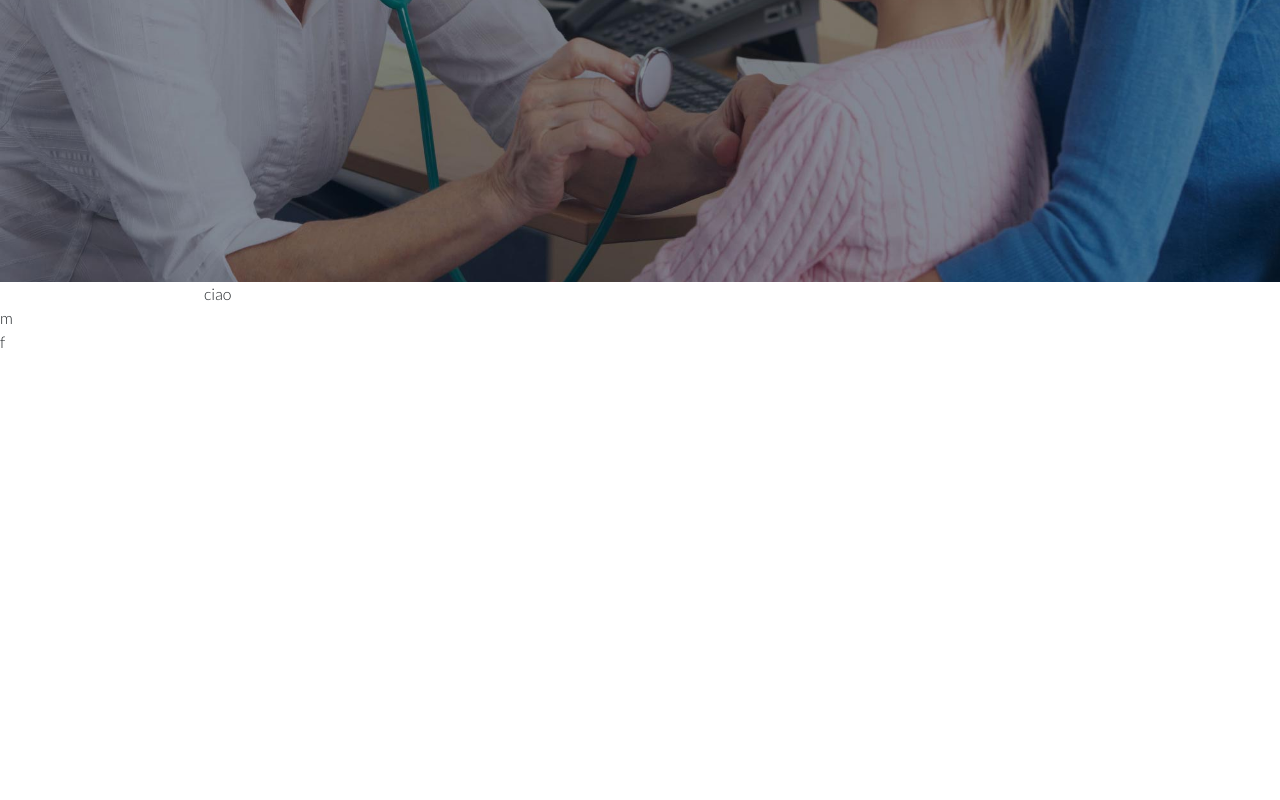
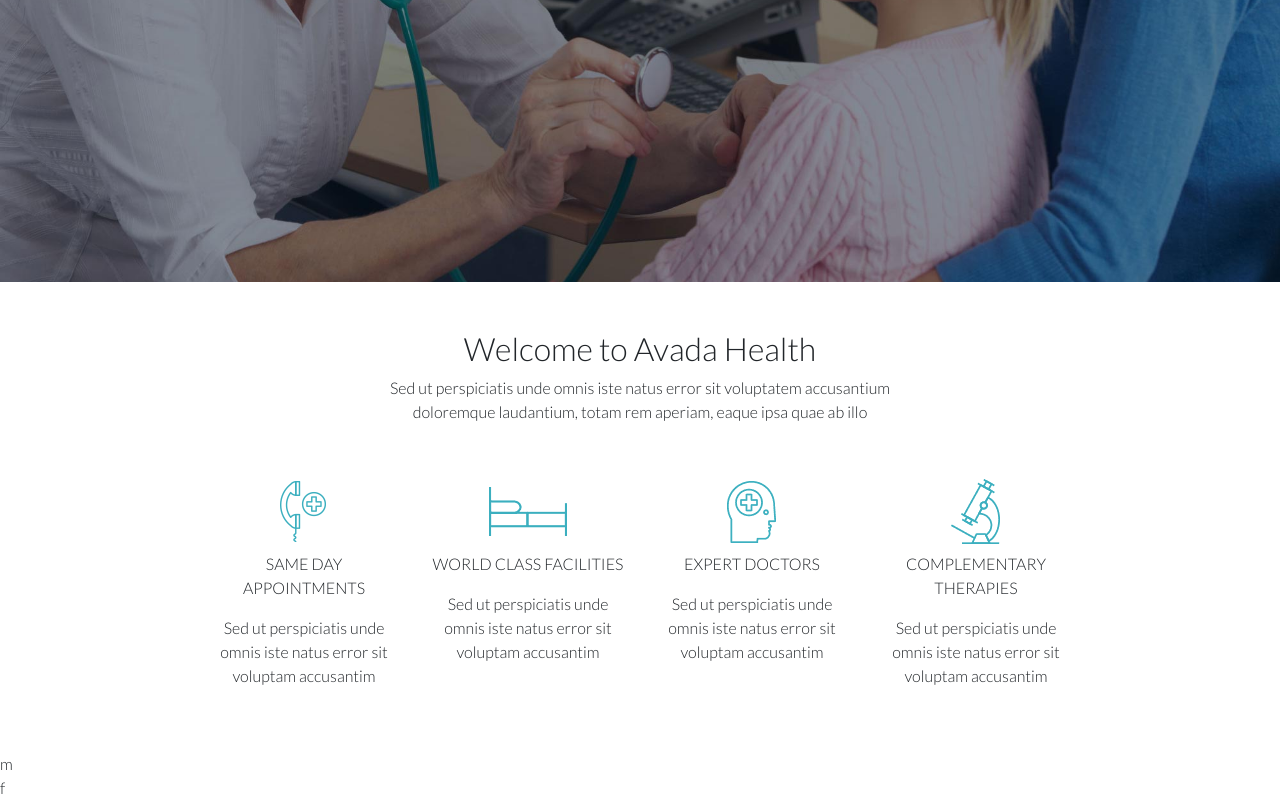
Before and after one commit to luca-gif/proj-html-vuejs, a Vue app: page / in a window 1280 px wide. Shown: the part 468-1268 px from the top of the page. Before the commit the page ends 822 px from the top, so only its background shows below. Built offline with nearby package versions, Linux system fonts and the light colour scheme.

Commit message:
Aggiunto componente Welcome

```diff
--- a/src/components/WelcomeComponent.vue
+++ b/src/components/WelcomeComponent.vue
@@ -2,7 +2,47 @@
   <div>
     <div class="container">
 
-      ciao
+       <section class="text-center my-5">
+
+
+          <h2>Welcome to Avada Health</h2>
+          <p>Sed ut perspiciatis unde omnis iste natus error sit voluptatem accusantium   <br> doloremque laudantium, totam rem aperiam, eaque ipsa quae ab illo</p>
+
+
+        <div class="row my-5">
+
+          <div class="col-3 text-center">
+            <img src="../assets/img/icon-1.png" alt="">
+            <p>SAME DAY APPOINTMENTS</p>
+            <p>Sed ut perspiciatis unde omnis iste natus error sit voluptam accusantim</p>
+          </div>
+
+          <div class="col-3 text-center">
+            <img src="../assets/img/icon-2.png" alt="">
+            <p>WORLD CLASS FACILITIES</p>
+            <p>Sed ut perspiciatis unde omnis iste natus error sit voluptam accusantim</p>
+          </div>
+
+          <div class="col-3 text-center">
+            <img src="../assets/img/icon-3.png" alt="">
+            <p>EXPERT DOCTORS</p>
+            <p>Sed ut perspiciatis unde omnis iste natus error sit voluptam accusantim</p>
+          </div>
+
+          <div class="col-3 text-center">
+            <img src="../assets/img/icon-4.png" alt="">
+            <p>COMPLEMENTARY THERAPIES</p>
+            <p>Sed ut perspiciatis unde omnis iste natus error sit voluptam accusantim</p>
+          </div>
+
+        </div>
+
+        <div class="staff">
+
+        </div>
+
+       </section>
+
     </div>
 
   </div>
```
